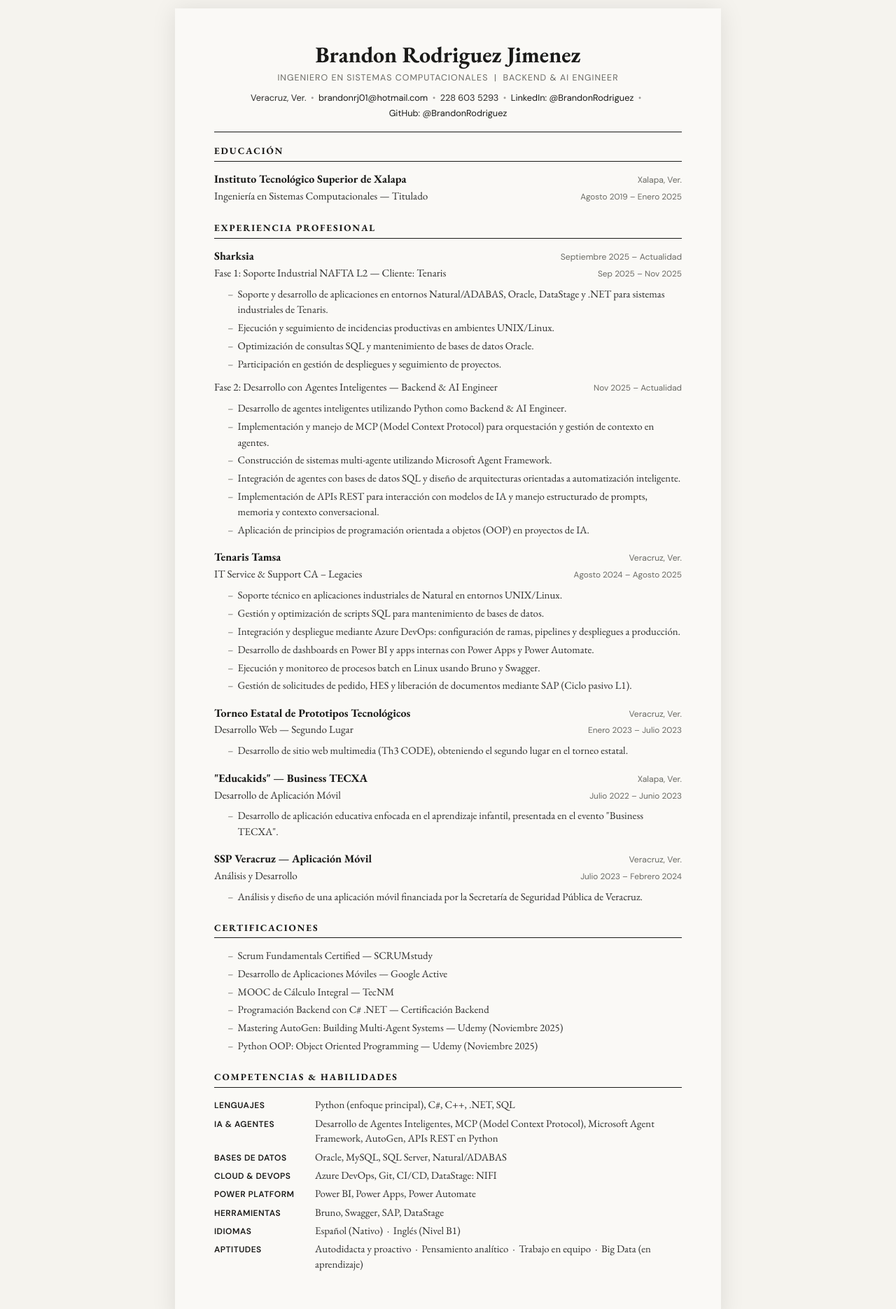
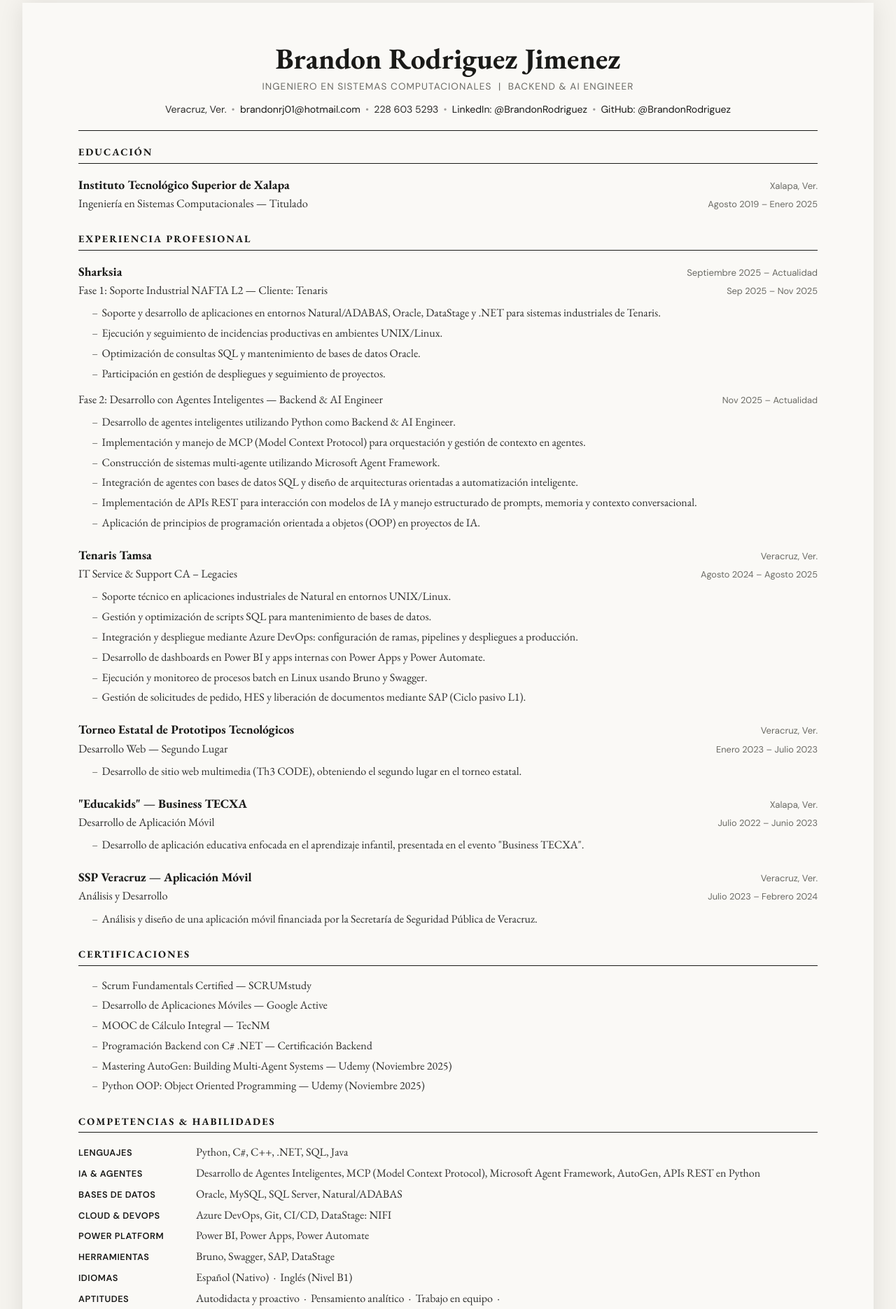
Before and after one commit to TheFallacy/CV, a plain HTML site: page index.html in a window 1280 px wide. Shown: the part 80-1950 px from the top of the page at 70% size. Drawn offline with nearby package versions, Linux system fonts and the light colour scheme.

Commit message:
feat(cv): cambios en el formato y tamaño

```diff
--- a/cv-brandon/assets/css/styles.css
+++ b/cv-brandon/assets/css/styles.css
@@ -18,9 +18,9 @@
   --font-serif: 'EB Garamond', Georgia, 'Times New Roman', serif;
   --font-sans:  'DM Sans', system-ui, sans-serif;
 
-  --page-max:   780px;
-  --page-pad-v: 3rem;
-  --page-pad-h: 3.5rem;
+  --page-max:   1300px;
+  --page-pad-v: 3.5rem;
+  --page-pad-h: 5rem;
 }
 
 body.dark-theme {
@@ -45,8 +45,8 @@
 
 body {
   font-family: var(--font-serif);
-  font-size: 15.5px;
-  line-height: 1.55;
+  font-size: 17px;
+  line-height: 1.6;
   color: var(--text);
   background: var(--bg);
   padding-top: 52px;
@@ -115,7 +115,7 @@
   display: flex;
   justify-content: center;
   align-items: flex-start;
-  padding: 2.5rem 1rem 4rem;
+  padding: 2rem 2rem 4rem;
 }
 
 .resume {
@@ -132,12 +132,12 @@
    ============================================= */
 .cv-header {
   text-align: center;
-  margin-bottom: 1rem;
+  margin-bottom: 1.2rem;
 }
 
 .cv-name {
   font-family: var(--font-serif);
-  font-size: 2rem;
+  font-size: 2.6rem;
   font-weight: 700;
   color: var(--text);
   line-height: 1.15;
@@ -146,20 +146,20 @@
 
 .cv-title {
   font-family: var(--font-sans);
-  font-size: .78rem;
+  font-size: .85rem;
   font-weight: 400;
   letter-spacing: .08em;
   text-transform: uppercase;
   color: var(--text-muted);
-  margin-top: .3rem;
+  margin-top: .35rem;
   font-style: normal;
 }
 
 .cv-contact {
   font-family: var(--font-sans);
-  font-size: .8rem;
+  font-size: .88rem;
   color: var(--text-soft);
-  margin-top: .55rem;
+  margin-top: .6rem;
   display: flex;
   flex-wrap: wrap;
   justify-content: center;
@@ -169,7 +169,7 @@
 }
 
 .cv-contact .sep {
-  margin: 0 .35rem;
+  margin: 0 .4rem;
   opacity: .45;
 }
 
@@ -179,26 +179,26 @@
 .cv-rule {
   border: none;
   border-top: 1.5px solid var(--rule);
-  margin: 1rem 0;
+  margin: 1.1rem 0;
 }
 
 /* =============================================
    SECTIONS
    ============================================= */
 .cv-section {
-  margin-bottom: 1.4rem;
+  margin-bottom: 1.6rem;
 }
 
 .cv-section-title {
   font-family: var(--font-serif);
-  font-size: .84rem;
+  font-size: .9rem;
   font-weight: 700;
   letter-spacing: .14em;
   text-transform: uppercase;
   color: var(--text);
   border-bottom: 1px solid var(--rule);
-  padding-bottom: .25rem;
-  margin-bottom: .85rem;
+  padding-bottom: .28rem;
+  margin-bottom: 1rem;
   font-style: normal;
 }
 
@@ -206,7 +206,7 @@
    ENTRIES
    ============================================= */
 .cv-entry {
-  margin-bottom: 1rem;
+  margin-bottom: 1.2rem;
 }
 
 .cv-entry:last-child { margin-bottom: 0; }
@@ -219,10 +219,9 @@
   gap: 1rem;
 }
 
-/* Org: bold, no cursiva */
 .cv-entry-org {
   font-family: var(--font-serif);
-  font-size: 1rem;
+  font-size: 1.1rem;
   font-weight: 700;
   font-style: normal;
   color: var(--text);
@@ -230,17 +229,16 @@
 
 .cv-entry-location {
   font-family: var(--font-sans);
-  font-size: .76rem;
+  font-size: .82rem;
   color: var(--text-muted);
   white-space: nowrap;
   flex-shrink: 0;
   font-style: normal;
 }
 
-/* Role: normal weight, SIN cursiva */
 .cv-entry-role {
   font-family: var(--font-serif);
-  font-size: .95rem;
+  font-size: 1.02rem;
   font-weight: 400;
   font-style: normal;
   color: var(--text-soft);
@@ -248,7 +246,7 @@
 
 .cv-entry-date {
   font-family: var(--font-sans);
-  font-size: .74rem;
+  font-size: .8rem;
   color: var(--text-muted);
   white-space: nowrap;
   flex-shrink: 0;
@@ -259,18 +257,18 @@
    BULLETS
    ============================================= */
 .cv-bullets {
-  margin-top: .4rem;
+  margin-top: .45rem;
   padding-left: 1.2rem;
 }
 
 .cv-bullets li {
   position: relative;
   padding-left: .9rem;
-  margin-bottom: .22rem;
-  font-size: .93rem;
+  margin-bottom: .25rem;
+  font-size: 1rem;
   font-style: normal;
   color: var(--text-soft);
-  line-height: 1.5;
+  line-height: 1.55;
 }
 
 .cv-bullets li::before {
@@ -280,7 +278,6 @@
   color: var(--text-muted);
 }
 
-/* Sin cursiva en <em> dentro de bullets (certificaciones) */
 .cv-bullets li em {
   font-style: normal;
   font-weight: 600;
@@ -292,24 +289,24 @@
 .cv-skills {
   display: flex;
   flex-direction: column;
-  gap: .3rem;
+  gap: .36rem;
 }
 
 .cv-skill-row {
   display: flex;
   align-items: baseline;
-  font-size: .93rem;
-  line-height: 1.45;
+  font-size: 1rem;
+  line-height: 1.5;
 }
 
 .cv-skill-row dt {
   font-family: var(--font-sans);
-  font-size: .75rem;
+  font-size: .8rem;
   font-weight: 700;
   letter-spacing: .04em;
   text-transform: uppercase;
   color: var(--text);
-  min-width: 9rem;
+  min-width: 10.5rem;
   flex-shrink: 0;
   font-style: normal;
 }
@@ -330,19 +327,19 @@
   max-width: 100%;
   padding: 1.8rem 2.2rem;
 }
-body.scale-cv .cv-name              { font-size: 1.55rem; }
-body.scale-cv .cv-title             { font-size: .7rem; }
-body.scale-cv .cv-contact           { font-size: .72rem; }
-body.scale-cv .cv-section-title     { font-size: .74rem; }
-body.scale-cv .cv-entry-org         { font-size: .9rem; }
-body.scale-cv .cv-entry-role        { font-size: .84rem; }
+body.scale-cv .cv-name              { font-size: 1.6rem; }
+body.scale-cv .cv-title             { font-size: .71rem; }
+body.scale-cv .cv-contact           { font-size: .73rem; }
+body.scale-cv .cv-section-title     { font-size: .75rem; }
+body.scale-cv .cv-entry-org         { font-size: .92rem; }
+body.scale-cv .cv-entry-role        { font-size: .86rem; }
 body.scale-cv .cv-entry-location,
-body.scale-cv .cv-entry-date        { font-size: .68rem; }
-body.scale-cv .cv-bullets li        { font-size: .8rem; margin-bottom: .1rem; }
-body.scale-cv .cv-skill-row         { font-size: .8rem; }
-body.scale-cv .cv-skill-row dt      { font-size: .68rem; min-width: 7.5rem; }
+body.scale-cv .cv-entry-date        { font-size: .69rem; }
+body.scale-cv .cv-bullets li        { font-size: .81rem; margin-bottom: .1rem; }
+body.scale-cv .cv-skill-row         { font-size: .81rem; }
+body.scale-cv .cv-skill-row dt      { font-size: .69rem; min-width: 7.5rem; }
 body.scale-cv .cv-section           { margin-bottom: .9rem; }
-body.scale-cv .cv-entry             { margin-bottom: .7rem; }
+body.scale-cv .cv-entry             { margin-bottom: .72rem; }
 body.scale-cv .cv-rule              { margin: .65rem 0; }
 
 @page { size: A4; margin: 10mm; }
@@ -358,12 +355,12 @@
 /* =============================================
    RESPONSIVE
    ============================================= */
-@media (max-width: 640px) {
+@media (max-width: 900px) {
   :root {
     --page-pad-v: 2rem;
-    --page-pad-h: 1.4rem;
+    --page-pad-h: 2rem;
   }
-  .page-wrapper { padding: 1rem .4rem 3rem; }
+  .page-wrapper { padding: 1rem .5rem 3rem; }
   .cv-entry-header,
   .cv-entry-subheader { flex-direction: column; gap: .05rem; }
   .cv-skill-row { flex-direction: column; gap: .05rem; }
--- a/index.html
+++ b/index.html
@@ -173,7 +173,7 @@
         <dl class="cv-skills">
             <div class="cv-skill-row">
                 <dt>Lenguajes</dt>
-                <dd>Python (enfoque principal), C#, C++, .NET, SQL</dd>
+                <dd>Python, C#, C++, .NET, SQL, Java</dd>
             </div>
             <div class="cv-skill-row">
                 <dt>IA &amp; Agentes</dt>
@@ -201,7 +201,7 @@
             </div>
             <div class="cv-skill-row">
                 <dt>Aptitudes</dt>
-                <dd>Autodidacta y proactivo &nbsp;&middot;&nbsp; Pensamiento analítico &nbsp;&middot;&nbsp; Trabajo en equipo &nbsp;&middot;&nbsp; Big Data (en aprendizaje)</dd>
+                <dd>Autodidacta y proactivo &nbsp;&middot;&nbsp; Pensamiento analítico &nbsp;&middot;&nbsp; Trabajo en equipo &nbsp;&middot;&nbsp; </dd>
             </div>
         </dl>
     </section>
```
